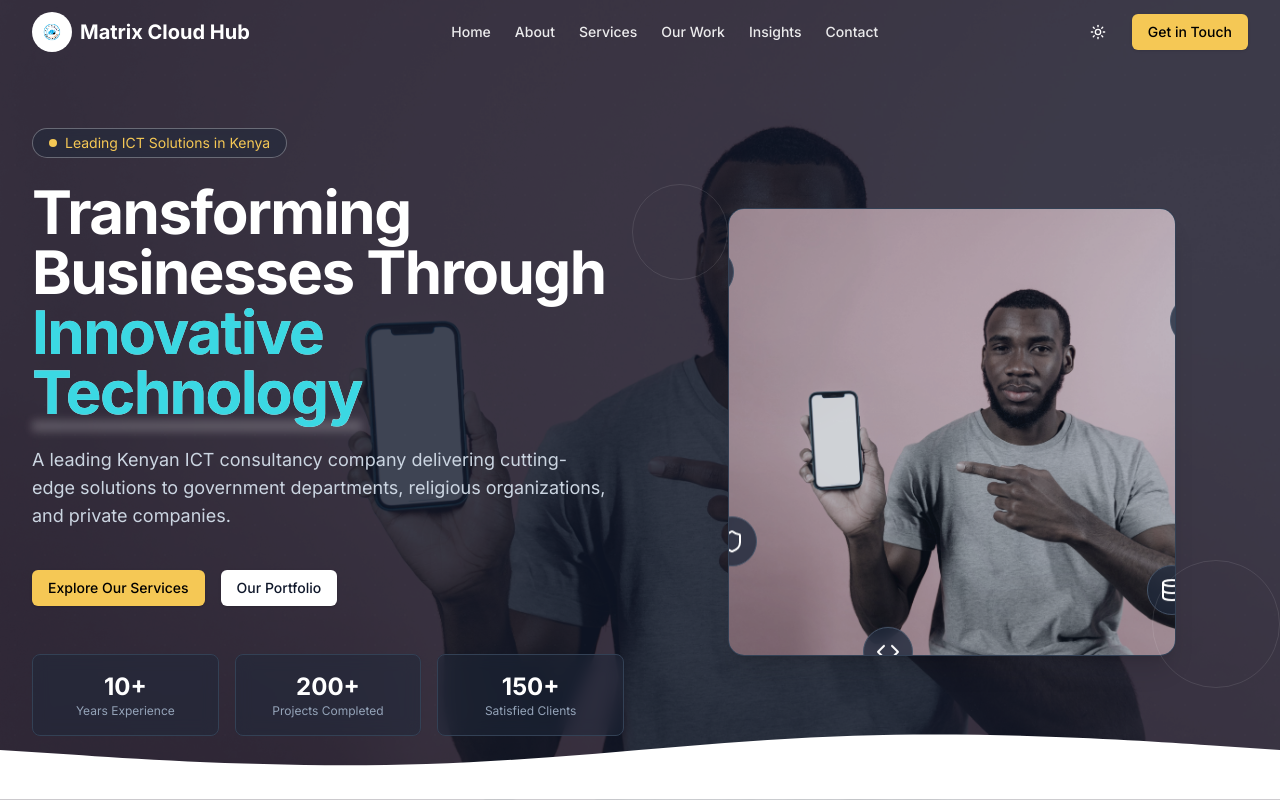
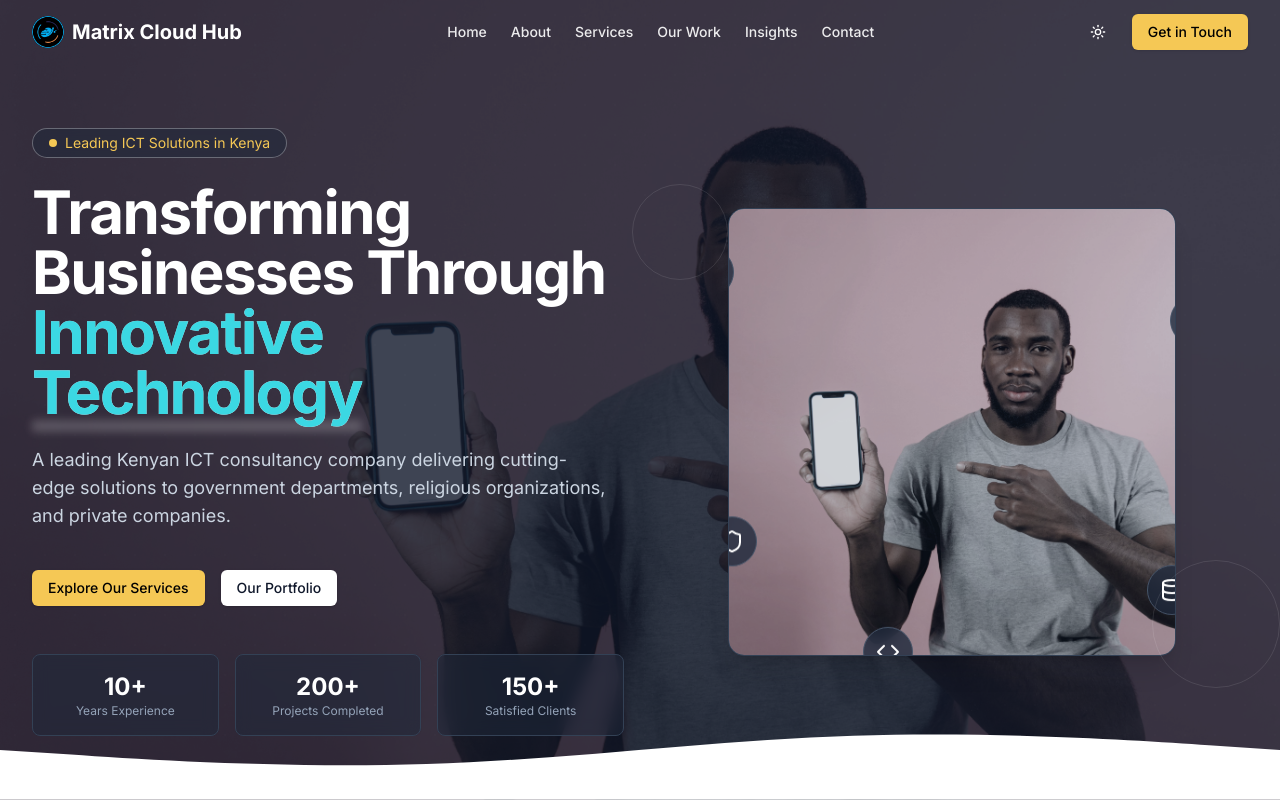
Before and after one commit to Moraarn/consulting, a Next.js app: page / in a window 1280 px wide. Shown: the top 800 px of the page. Built offline with nearby package versions, Linux system fonts and the light colour scheme.

Commit message:
fix: update logo image and dimensions in Header component for consistency and improved design

```diff
--- a/components/header.tsx
+++ b/components/header.tsx
@@ -35,12 +35,12 @@ export function Header() {
     >
       <div className="container flex h-16 items-center justify-between">
         <div className="flex items-center gap-2">
-          <div className="relative h-10 w-10">
+          <div className="relative h-8 w-8">
             <Image
-              src="/logo.jpg"
+              src="/logo1.jpg"
               alt="Matrix Cloud Hub Logo"
-              width={40}
-              height={40}
+              width={32}
+              height={32}
               className="rounded-full object-cover"
             />
           </div>
```
